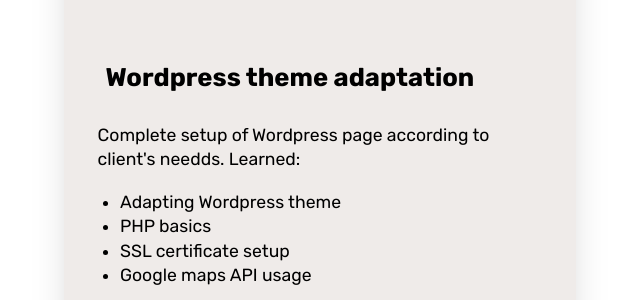
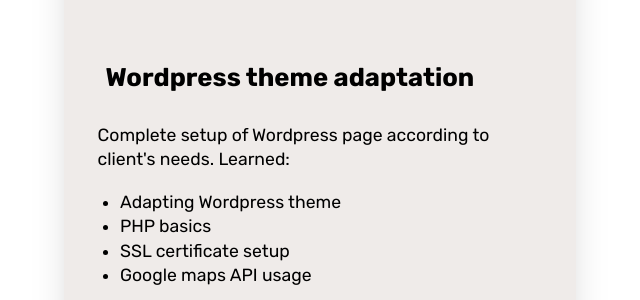
Before and after one commit to karolisracas/portfolio, a plain HTML site: page index.html in a window 1280 px wide. Shown: the part 1591-1891 px from the top of the page, 16-656 px from the left. Drawn offline with Linux system fonts and the light colour scheme.

Commit message:
Fix mistype

```diff
--- a/index.html
+++ b/index.html
@@ -60,7 +60,7 @@
           <a href="https://www.valentelis.lt/" target="_blank"><img class="card__image" src="./img/wordpress_portfolio.png" alt="Project photo"></a>
           <div class="card__content">
             <div class="card__title">Wordpress theme adaptation</div>
-            <p class=" paragraph card__text">Complete setup of Wordpress page according to client's needds. Learned:</p>
+            <p class=" paragraph card__text">Complete setup of Wordpress page according to client's needs. Learned:</p>
             <ul class="list">
               <li>Adapting Wordpress theme</li>
               <li>PHP basics</li>
```
